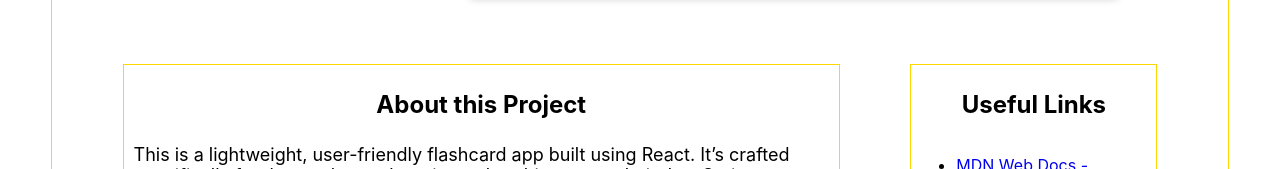
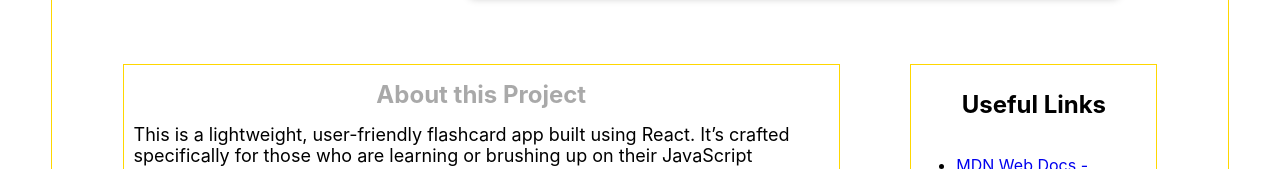
Before and after one commit to dhurrell001/JavaScript-flashcards-React, a React (Create React App) app: page / in a window 1280 px wide. Shown: the part 628-797 px from the top of the page. Built offline with nearby package versions, Linux system fonts and the light colour scheme.

Commit message:
Minor changes

```diff
--- a/src/components/aboutText.module.css
+++ b/src/components/aboutText.module.css
@@ -19,3 +19,9 @@
   padding: 5px;
   text-align: left;
 }
+.about-text-container h2 {
+  font-size: 24px;
+  margin: 0;
+  padding: 10px;
+  color: darkgray;
+}
```
